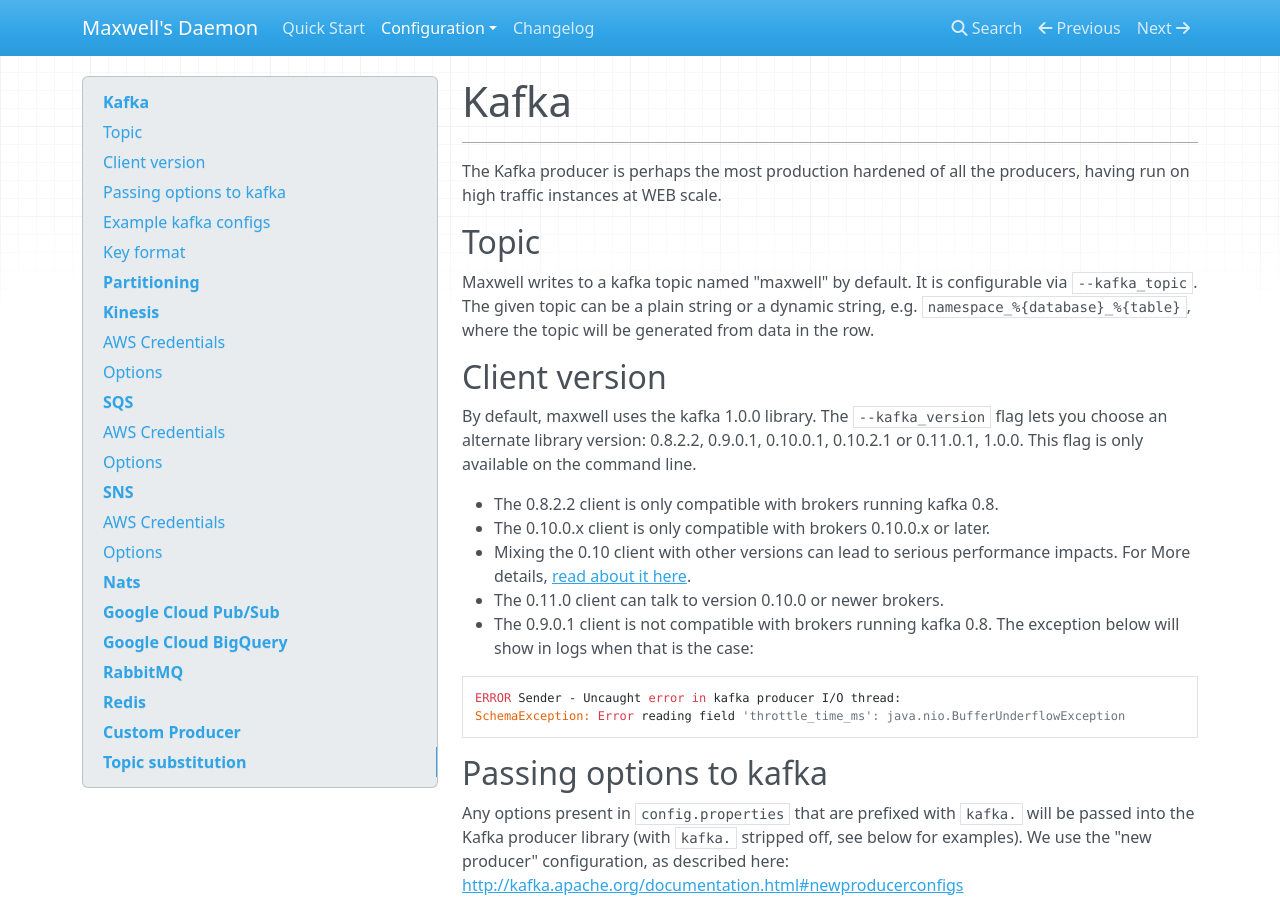
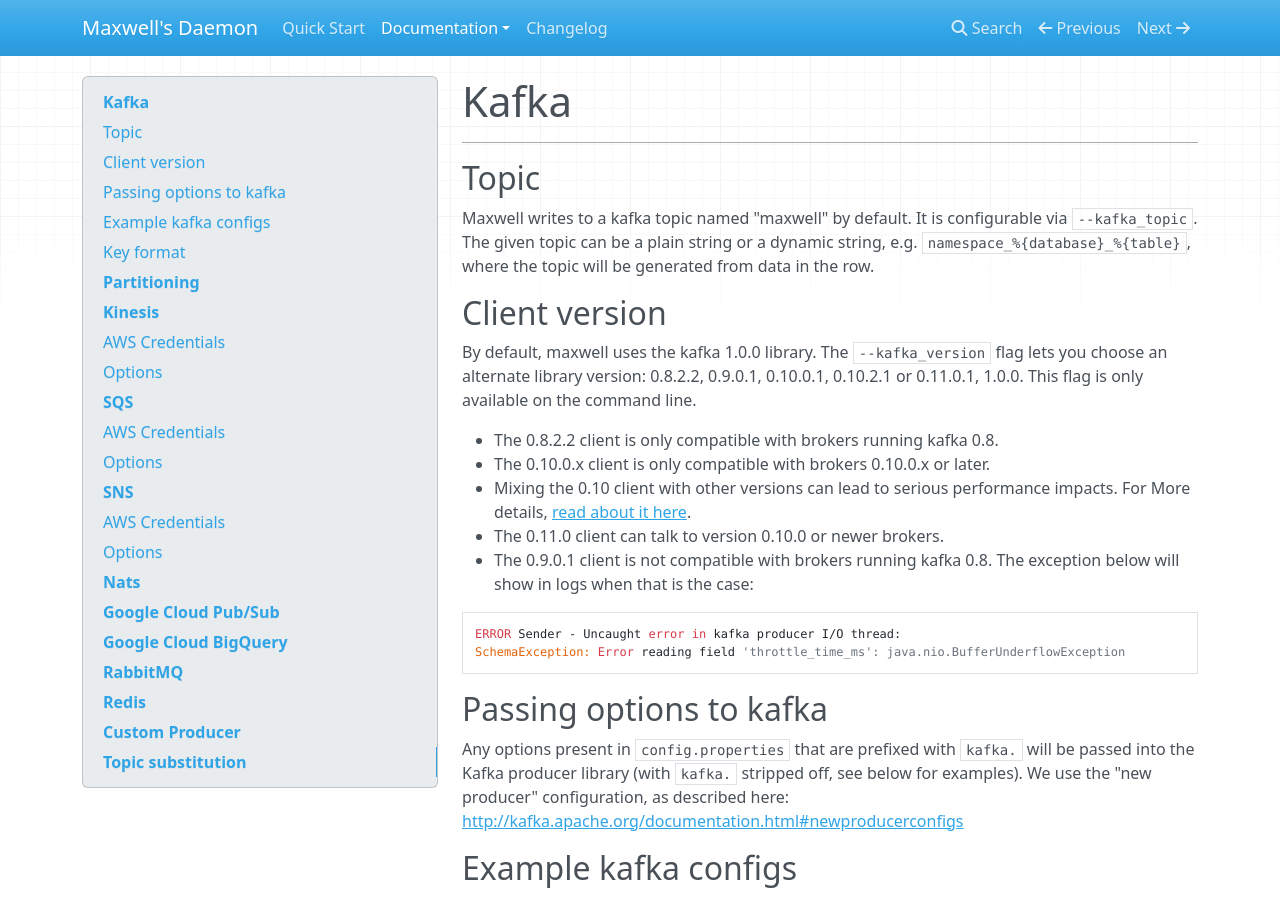
Before and after one commit to zendesk/maxwell, an MkDocs documentation site: the page built from docs/docs/producers.md, in a window 1280 px wide and 900 px high. Built offline with MkDocs 1.6.1, drawn with Linux system fonts in a browser that asks for light colours; nearby versions of some CDN libraries.

Commit message:
more docs

```diff
--- a/docs/docs/producers.md
+++ b/docs/docs/producers.md
@@ -1,8 +1,5 @@
 # Kafka
 ***
-
-The Kafka producer is perhaps the most production hardened of all the producers,
-having run on high traffic instances at WEB scale.
 
 ## Topic
 Maxwell writes to a kafka topic named "maxwell" by default. It is configurable
--- a/docs/mkdocs.yml
+++ b/docs/mkdocs.yml
@@ -6,7 +6,7 @@
   - maxwell.css
 nav:
   - 'Quick Start': 'quickstart.md'
-  - 'Configuration':
+  - 'Documentation':
     - 'Reference': 'config.md'
     - 'Deployment': 'deployment.md'
     - 'Producers': 'producers.md'
```
